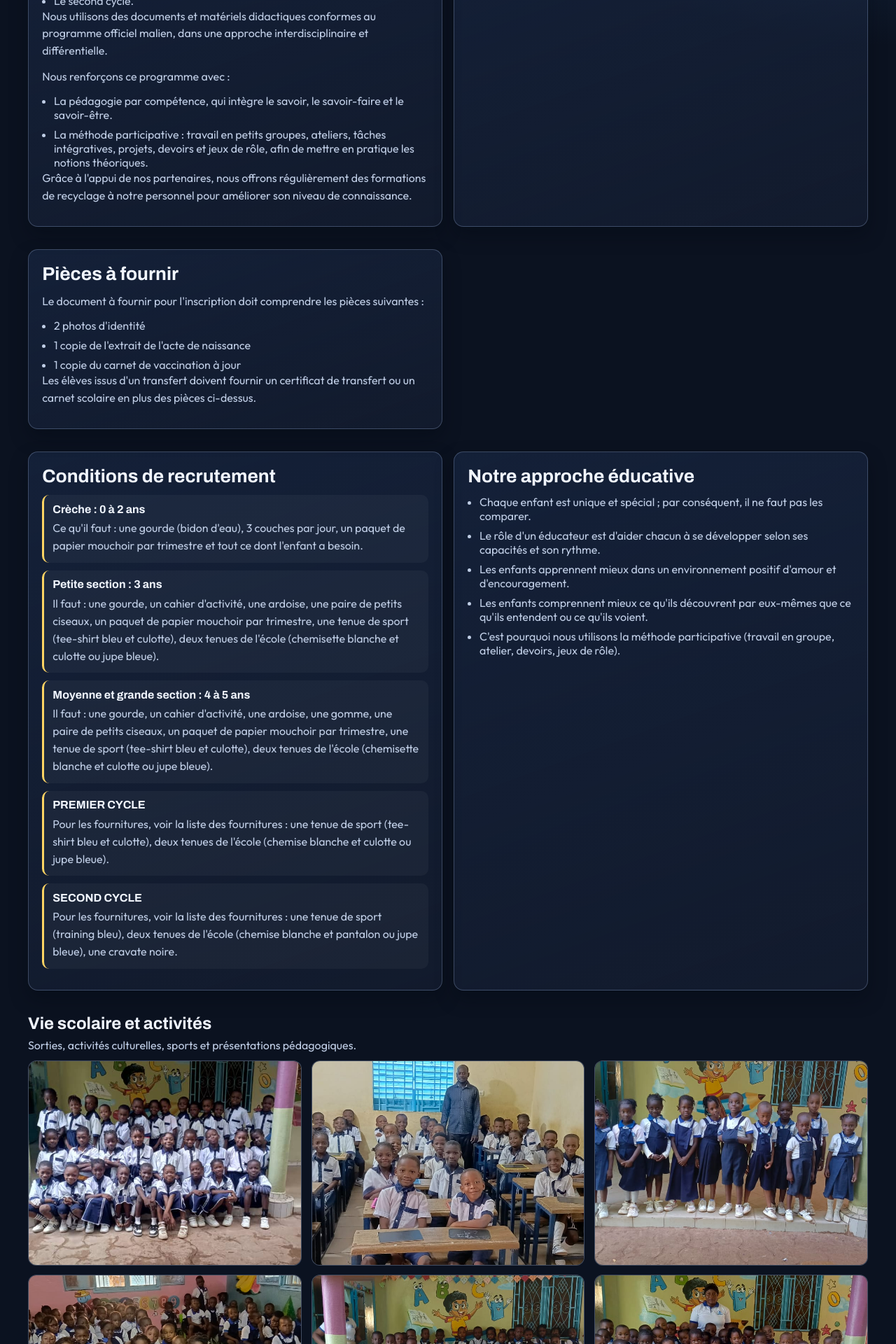
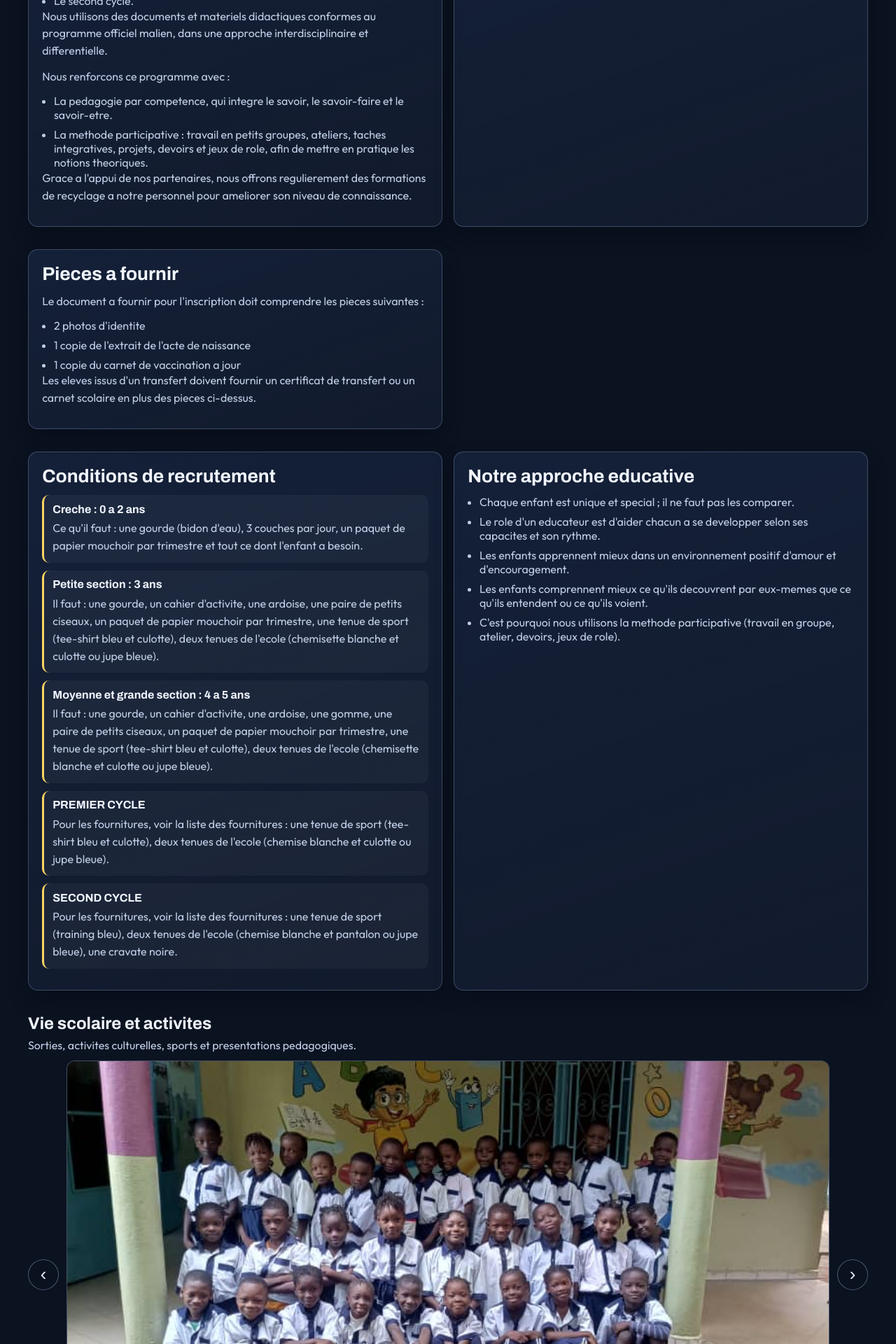
Before and after one commit to Reagen04/les-gouttelettes, a React (Vite) app in the folder frontend/: page / in a window 1280 px wide. Shown: the part 880-2800 px from the top of the page at 70% size. Built offline with nearby package versions, Linux system fonts and the light colour scheme; the HTML template or start-up script is replaced by a standard one.

Commit message:
Add publicity image slider

```diff
--- a/frontend/src/App.tsx
+++ b/frontend/src/App.tsx
@@ -1,50 +1,75 @@
+import { useState, type TouchEventHandler } from "react";
 import Header from "./components/Header";
 import Footer from "./components/Footer";
 
 const conditions = [
   {
-    level: "Crèche : 0 à 2 ans",
+    level: "Creche : 0 a 2 ans",
     details:
       "Ce qu'il faut : une gourde (bidon d'eau), 3 couches par jour, un paquet de papier mouchoir par trimestre et tout ce dont l'enfant a besoin."
   },
   {
     level: "Petite section : 3 ans",
     details:
-      "Il faut : une gourde, un cahier d'activité, une ardoise, une paire de petits ciseaux, un paquet de papier mouchoir par trimestre, une tenue de sport (tee-shirt bleu et culotte), deux tenues de l'école (chemisette blanche et culotte ou jupe bleue)."
+      "Il faut : une gourde, un cahier d'activite, une ardoise, une paire de petits ciseaux, un paquet de papier mouchoir par trimestre, une tenue de sport (tee-shirt bleu et culotte), deux tenues de l'ecole (chemisette blanche et culotte ou jupe bleue)."
   },
   {
-    level: "Moyenne et grande section : 4 à 5 ans",
+    level: "Moyenne et grande section : 4 a 5 ans",
     details:
-      "Il faut : une gourde, un cahier d'activité, une ardoise, une gomme, une paire de petits ciseaux, un paquet de papier mouchoir par trimestre, une tenue de sport (tee-shirt bleu et culotte), deux tenues de l'école (chemisette blanche et culotte ou jupe bleue)."
+      "Il faut : une gourde, un cahier d'activite, une ardoise, une gomme, une paire de petits ciseaux, un paquet de papier mouchoir par trimestre, une tenue de sport (tee-shirt bleu et culotte), deux tenues de l'ecole (chemisette blanche et culotte ou jupe bleue)."
   },
   {
     level: "PREMIER CYCLE",
     details:
-      "Pour les fournitures, voir la liste des fournitures : une tenue de sport (tee-shirt bleu et culotte), deux tenues de l'école (chemise blanche et culotte ou jupe bleue)."
+      "Pour les fournitures, voir la liste des fournitures : une tenue de sport (tee-shirt bleu et culotte), deux tenues de l'ecole (chemise blanche et culotte ou jupe bleue)."
   },
   {
     level: "SECOND CYCLE",
     details:
-      "Pour les fournitures, voir la liste des fournitures : une tenue de sport (training bleu), deux tenues de l'école (chemise blanche et pantalon ou jupe bleue), une cravate noire."
+      "Pour les fournitures, voir la liste des fournitures : une tenue de sport (training bleu), deux tenues de l'ecole (chemise blanche et pantalon ou jupe bleue), une cravate noire."
   }
 ];
 
 const publicityImages = [
-  { src: "/images/publicity/school-01.jpg", alt: "Classe avec enseignant et élèves en uniforme" },
-  { src: "/images/publicity/school-02.jpg", alt: "Photo de groupe des élèves devant le bâtiment scolaire" },
-  { src: "/images/publicity/school-03.jpg", alt: "Photo de groupe avec enseignante et élèves du cycle maternel" },
-  { src: "/images/publicity/school-04.jpg", alt: "Élèves du jardin d'enfants en rangée" },
-  { src: "/images/publicity/school-05.jpg", alt: "Grande classe d'élèves en salle d'activité" },
-  { src: "/images/publicity/school-06.jpg", alt: "Élèves avec sacs scolaires en rassemblement" },
-  { src: "/images/publicity/school-07.jpg", alt: "Sortie éducative des élèves en extérieur" },
-  { src: "/images/publicity/school-08.jpg", alt: "Élèves du secondaire en salle de classe" },
-  { src: "/images/publicity/school-09.jpg", alt: "Activité sportive avec éducatrice et enfants" },
-  { src: "/images/publicity/school-10.jpg", alt: "Élèves souriants en cour d'école" },
-  { src: "/images/publicity/school-11.jpg", alt: "Animation collective des élèves en salle" },
-  { src: "/images/publicity/school-12.jpg", alt: "Danse et activité de groupe avec élèves" }
+  { src: "/images/publicity/school-01.jpg", alt: "Classe avec enseignant et eleves en uniforme" },
+  { src: "/images/publicity/school-02.jpg", alt: "Photo de groupe des eleves devant le batiment scolaire" },
+  { src: "/images/publicity/school-03.jpg", alt: "Photo de groupe avec enseignante et eleves du cycle maternel" },
+  { src: "/images/publicity/school-04.jpg", alt: "Eleves du jardin d'enfants en rangee" },
+  { src: "/images/publicity/school-05.jpg", alt: "Grande classe d'eleves en salle d'activite" },
+  { src: "/images/publicity/school-06.jpg", alt: "Eleves avec sacs scolaires en rassemblement" },
+  { src: "/images/publicity/school-07.jpg", alt: "Sortie educative des eleves en exterieur" },
+  { src: "/images/publicity/school-08.jpg", alt: "Eleves du secondaire en salle de classe" },
+  { src: "/images/publicity/school-09.jpg", alt: "Activite sportive avec educatrice et enfants" },
+  { src: "/images/publicity/school-10.jpg", alt: "Eleves souriants en cour d'ecole" },
+  { src: "/images/publicity/school-11.jpg", alt: "Animation collective des eleves en salle" },
+  { src: "/images/publicity/school-12.jpg", alt: "Danse et activite de groupe avec eleves" }
 ];
 
 const App = () => {
+  const [currentImageIndex, setCurrentImageIndex] = useState(0);
+  const [touchStartX, setTouchStartX] = useState<number | null>(null);
+
+  const goToPreviousImage = () => {
+    setCurrentImageIndex((prev) => (prev === 0 ? publicityImages.length - 1 : prev - 1));
+  };
+
+  const goToNextImage = () => {
+    setCurrentImageIndex((prev) => (prev === publicityImages.length - 1 ? 0 : prev + 1));
+  };
+
+  const handleTouchStart: TouchEventHandler<HTMLDivElement> = (event) => {
+    setTouchStartX(event.changedTouches[0].clientX);
+  };
+
+  const handleTouchEnd: TouchEventHandler<HTMLDivElement> = (event) => {
+    if (touchStartX === null) return;
+
+    const deltaX = event.changedTouches[0].clientX - touchStartX;
+    if (deltaX > 40) goToPreviousImage();
+    if (deltaX < -40) goToNextImage();
+    setTouchStartX(null);
+  };
+
   return (
     <div className="site-shell">
       <Header />
@@ -54,17 +79,17 @@ const App = () => {
           <div className="hero-overlay" />
           <div className="hero-content">
             <p className="hero-kicker">COMPLEXE SCOLAIRE LES GOUTTELETTES</p>
-            <h1>L'excellence dans la simplicité.</h1>
+            <h1>L'excellence dans la simplicite.</h1>
             <p className="hero-copy">
-              Garderie, crèche, maternelle, premier et second cycle dans un cadre pédagogique
+              Garderie, creche, maternelle, premier et second cycle dans un cadre pedagogique
               actif pour former des enfants autonomes, curieux et responsables.
             </p>
             <div className="hero-actions">
               <a className="cta-btn primary-btn" href="#admission">
-                Démarrer une inscription
+                Demarrer une inscription
               </a>
               <a className="cta-btn ghost-btn" href="#acces">
-                Voir le plan d'accès
+                Voir le plan d'acces
               </a>
             </div>
           </div>
@@ -72,60 +97,59 @@ const App = () => {
 
         <section className="content-grid" id="presentation">
           <article className="info-card">
-            <h2>Présentation</h2>
-            <p>Le complexe scolaire "Les Gouttelettes" est un établissement comprenant :</p>
+            <h2>Presentation</h2>
+            <p>Le complexe scolaire "Les Gouttelettes" est un etablissement comprenant :</p>
             <ul>
               <li>Le jardin d'enfants.</li>
               <li>Le premier cycle.</li>
               <li>Le second cycle.</li>
             </ul>
             <p>
-              Nous utilisons des documents et matériels didactiques conformes au programme
-              officiel malien, dans une approche interdisciplinaire et différentielle.
+              Nous utilisons des documents et materiels didactiques conformes au programme
+              officiel malien, dans une approche interdisciplinaire et differentielle.
             </p>
-            <p>Nous renforçons ce programme avec :</p>
+            <p>Nous renforcons ce programme avec :</p>
             <ul>
               <li>
-                La pédagogie par compétence, qui intègre le savoir, le savoir-faire et le
-                savoir-être.
+                La pedagogie par competence, qui integre le savoir, le savoir-faire et le
+                savoir-etre.
               </li>
               <li>
-                La méthode participative : travail en petits groupes, ateliers, tâches
-                intégratives, projets, devoirs et jeux de rôle, afin de mettre en pratique
-                les notions théoriques.
+                La methode participative : travail en petits groupes, ateliers, taches
+                integratives, projets, devoirs et jeux de role, afin de mettre en pratique les
+                notions theoriques.
               </li>
             </ul>
             <p>
-              Grâce à l'appui de nos partenaires, nous offrons régulièrement des formations de
-              recyclage à notre personnel pour améliorer son niveau de connaissance.
+              Grace a l'appui de nos partenaires, nous offrons regulierement des formations de
+              recyclage a notre personnel pour ameliorer son niveau de connaissance.
             </p>
           </article>
 
           <article className="info-card">
-            <h2>But éducatif, professionnel et social</h2>
+            <h2>But educatif, professionnel et social</h2>
             <p>
-              Notre objectif est d'offrir une éducation de qualité intégrant la dimension
-              physique, intellectuelle et morale de l'être humain.
+              Notre objectif est d'offrir une education de qualite integrant la dimension
+              physique, intellectuelle et morale de l'etre humain.
             </p>
             <p>
-              Seule l'éducation peut révéler la valeur et permettre à l'humanité d'en
-              profiter.
+              Seule l'education peut reveler la valeur et permettre a l'humanite d'en profiter.
             </p>
           </article>
         </section>
 
         <section className="content-grid" id="admission">
           <article className="info-card">
-            <h2>Pièces à fournir</h2>
-            <p>Le document à fournir pour l'inscription doit comprendre les pièces suivantes :</p>
+            <h2>Pieces a fournir</h2>
+            <p>Le document a fournir pour l'inscription doit comprendre les pieces suivantes :</p>
             <ul>
-              <li>2 photos d'identité</li>
+              <li>2 photos d'identite</li>
               <li>1 copie de l'extrait de l'acte de naissance</li>
-              <li>1 copie du carnet de vaccination à jour</li>
+              <li>1 copie du carnet de vaccination a jour</li>
             </ul>
             <p>
-              Les élèves issus d'un transfert doivent fournir un certificat de transfert ou un
-              carnet scolaire en plus des pièces ci-dessus.
+              Les eleves issus d'un transfert doivent fournir un certificat de transfert ou un
+              carnet scolaire en plus des pieces ci-dessus.
             </p>
           </article>
         </section>
@@ -142,14 +166,11 @@ const App = () => {
           </article>
 
           <article className="info-card" id="pedagogie">
-            <h2>Notre approche éducative</h2>
+            <h2>Notre approche educative</h2>
             <ul>
+              <li>Chaque enfant est unique et special ; il ne faut pas les comparer.</li>
               <li>
-                Chaque enfant est unique et spécial ; par conséquent, il ne faut pas les
-                comparer.
-              </li>
-              <li>
-                Le rôle d'un éducateur est d'aider chacun à se développer selon ses capacités
+                Le role d'un educateur est d'aider chacun a se developper selon ses capacites
                 et son rythme.
               </li>
               <li>
@@ -157,12 +178,12 @@ const App = () => {
                 d'encouragement.
               </li>
               <li>
-                Les enfants comprennent mieux ce qu'ils découvrent par eux-mêmes que ce qu'ils
+                Les enfants comprennent mieux ce qu'ils decouvrent par eux-memes que ce qu'ils
                 entendent ou ce qu'ils voient.
               </li>
               <li>
-                C'est pourquoi nous utilisons la méthode participative (travail en groupe,
-                atelier, devoirs, jeux de rôle).
+                C'est pourquoi nous utilisons la methode participative (travail en groupe,
+                atelier, devoirs, jeux de role).
               </li>
             </ul>
           </article>
@@ -170,28 +191,66 @@ const App = () => {
 
         <section className="gallery-panel" id="vie-scolaire">
           <div className="panel-head">
-            <h2>Vie scolaire et activités</h2>
-            <p>Sorties, activités culturelles, sports et présentations pédagogiques.</p>
+            <h2>Vie scolaire et activites</h2>
+            <p>Sorties, activites culturelles, sports et presentations pedagogiques.</p>
           </div>
 
-          <div className="photo-grid">
-            {publicityImages.map((image) => (
-              <figure className="photo-card" key={image.src}>
-                <img src={image.src} alt={image.alt} loading="lazy" />
-              </figure>
+          <div className="slider-shell">
+            <button
+              type="button"
+              className="slider-btn"
+              aria-label="Image precedente"
+              onClick={goToPreviousImage}
+            >
+              &#8249;
+            </button>
+
+            <div
+              className="slider-viewport"
+              onTouchStart={handleTouchStart}
+              onTouchEnd={handleTouchEnd}
+            >
+              <div
+                className="slider-track"
+                style={{ transform: `translateX(-${currentImageIndex * 100}%)` }}
+              >
+                {publicityImages.map((image) => (
+                  <figure className="photo-slide" key={image.src}>
+                    <img src={image.src} alt={image.alt} loading="lazy" />
+                  </figure>
+                ))}
+              </div>
+            </div>
+
+            <button
+              type="button"
+              className="slider-btn"
+              aria-label="Image suivante"
+              onClick={goToNextImage}
+            >
+              &#8250;
+            </button>
+          </div>
+
+          <div className="slider-dots" aria-hidden="true">
+            {publicityImages.map((image, index) => (
+              <span
+                key={image.src}
+                className={index === currentImageIndex ? "dot dot-active" : "dot"}
+              />
             ))}
           </div>
         </section>
 
         <section className="content-grid" id="acces">
           <article className="info-card">
-            <h2>Plan d'accès</h2>
+            <h2>Plan d'acces</h2>
             <p>
               Adresse : Kalaban-Coro / Nerecoro, Rue 308 porte 472, non loin de la route de
               Garantiguibougou (terminus).
             </p>
-            <p>Point de repère : Pharmacie BAMANOU, axe route de l'aéroport.</p>
-            <p>Téléphones : 74 67 36 15 / 71 18 36 63</p>
+            <p>Point de repere : Pharmacie BAMANOU, axe route de l'aeroport.</p>
+            <p>Telephones : 74 67 36 15 / 71 18 36 63</p>
           </article>
         </section>
       </main>
--- a/frontend/src/index.css
+++ b/frontend/src/index.css
@@ -339,26 +339,75 @@ a {
   color: var(--muted);
 }
 
-.photo-grid {
+.slider-shell {
   display: grid;
-  gap: 0.85rem;
-  grid-template-columns: repeat(3, minmax(0, 1fr));
+  grid-template-columns: auto 1fr auto;
+  align-items: center;
+  gap: 0.7rem;
 }
 
-.photo-card {
-  margin: 0;
+.slider-btn {
+  width: 44px;
+  height: 44px;
+  border-radius: 50%;
+  border: 1px solid rgba(198, 216, 251, 0.35);
+  background: rgba(11, 18, 32, 0.8);
+  color: #eaf1ff;
+  font-size: 1.6rem;
+  line-height: 1;
+  cursor: pointer;
+}
+
+.slider-btn:hover {
+  background: rgba(23, 36, 62, 0.95);
+}
+
+.slider-viewport {
   border-radius: 12px;
   overflow: hidden;
   border: 1px solid rgba(198, 216, 251, 0.28);
   background: rgba(255, 255, 255, 0.03);
-  aspect-ratio: 4 / 3;
+  aspect-ratio: 16 / 9;
+  touch-action: pan-y;
 }
 
-.photo-card img {
+.slider-track {
+  display: flex;
+  width: 100%;
+  height: 100%;
+  transition: transform 320ms ease;
+}
+
+.photo-slide {
+  margin: 0;
+  flex: 0 0 100%;
+  width: 100%;
+  height: 100%;
+}
+
+.photo-slide img {
   width: 100%;
   height: 100%;
   object-fit: cover;
   display: block;
+}
+
+.slider-dots {
+  margin-top: 0.7rem;
+  display: flex;
+  justify-content: center;
+  gap: 0.4rem;
+}
+
+.dot {
+  width: 8px;
+  height: 8px;
+  border-radius: 50%;
+  background: rgba(208, 221, 245, 0.45);
+}
+
+.dot-active {
+  background: #ffffff;
 }
 
 .site-footer {
@@ -452,8 +501,7 @@ a {
     max-width: none;
   }
 
-  .content-grid,
-  .photo-grid {
+  .content-grid {
     grid-template-columns: 1fr;
   }
 
@@ -471,6 +519,15 @@ a {
 }
 
 @media (max-width: 640px) {
+  .slider-shell {
+    grid-template-columns: 1fr;
+    gap: 0.55rem;
+  }
+
+  .slider-btn {
+    justify-self: center;
+  }
+
   .hero-actions {
     flex-direction: column;
     align-items: flex-start;
```
